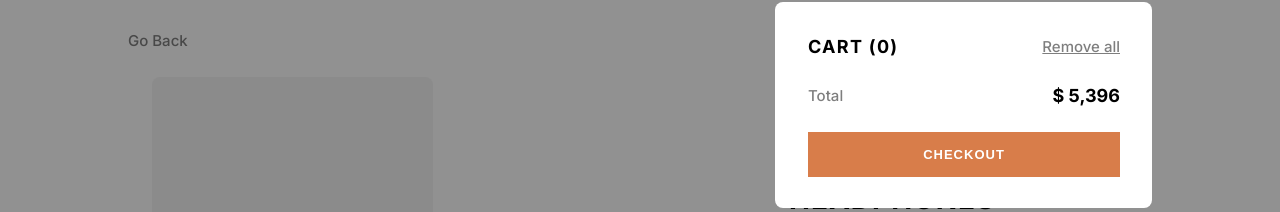
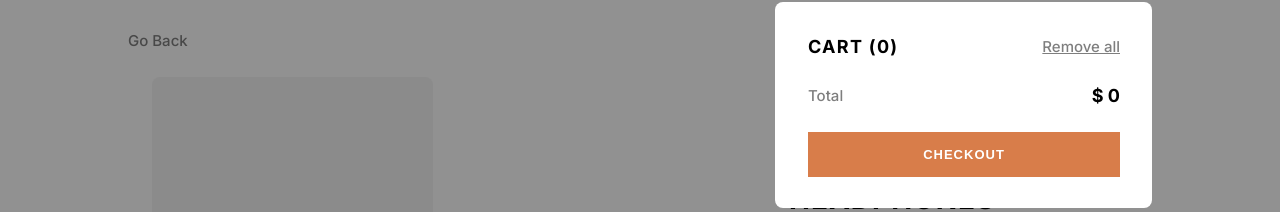
Before and after one commit to Cotne2003/audiophile-ecommerce-website, a Next.js app: page /headphones/XX99-Mark-II in a window 1280 px wide. Both pictures are taken after a click on the picture 1140 px from the left and 48 px from the top of the page. Shown: the part 148-360 px from the top of the page. Built offline with nearby package versions, Linux system fonts and the light colour scheme.

Commit message:
fixed cart some bugs

```diff
--- a/app/states.ts
+++ b/app/states.ts
@@ -2,12 +2,17 @@ import { atom } from "recoil";
 
 export type Product = {
   id: string;
-  imgUrl: string | undefined;
-  title: string | undefined;
-  price: string | undefined;
+  imgUrl: string;
+  title: string;
+  price: string;
 };
 
 export const cartData = atom({
   key: "cart",
   default: [] as Product[],
 });
+
+export const totalPrice = atom({
+  key: "total",
+  default: 0 as number,
+});
--- a/components/header/cartSpace/CartSpace.tsx
+++ b/components/header/cartSpace/CartSpace.tsx
@@ -14,8 +14,9 @@ import {
   TotalAndFullPriceDiv,
 } from "./CartSpaceStyles";
 import CartProduct from "./CartProduct/CartProduct";
-import { useRecoilState } from "recoil";
+import { useRecoilState, useRecoilValue } from "recoil";
 import { cartData } from "@/app/states";
+import { totalPrice } from "@/app/states";
 
 type Props = {
   cartSpace: boolean;
@@ -26,10 +27,14 @@ const Cart = ({ cartSpace, setCartSpace }: Props) => {
   const cartSpaceRemover = () => {
     setCartSpace(!cartSpace);
   };
+
   const [cart, setCart] = useRecoilState(cartData);
   const cartDataRemover = () => {
     setCart([]);
   };
+
+  const [total, setTotal] = useRecoilState(totalPrice);
+
   return (
     <>
       <CartContainer onClick={cartSpaceRemover}></CartContainer>
@@ -51,7 +56,7 @@ const Cart = ({ cartSpace, setCartSpace }: Props) => {
         <TotalAndButtonContainer>
           <TotalAndFullPriceDiv>
             <Total>Total</Total>
-            <FullPrice>$ 5,396</FullPrice>
+            <FullPrice>$ {total}</FullPrice>
           </TotalAndFullPriceDiv>
           <ChekCoutBtn>checkout</ChekCoutBtn>
         </TotalAndButtonContainer>
--- a/components/oneProductPage/sectionOne/SectionOne.tsx
+++ b/components/oneProductPage/sectionOne/SectionOne.tsx
@@ -19,7 +19,7 @@ import plus from "@/public/assets/plus.svg";
 import minus from "@/public/assets/minus.svg";
 import { DATA, ProductType } from "@/DATA";
 import { useRouter, usePathname } from "next/navigation";
-import { Product, cartData } from "@/app/states";
+import { Product, cartData, totalPrice } from "@/app/states";
 import { useRecoilState } from "recoil";
 import { v4 } from "uuid";
 
@@ -38,15 +38,16 @@ const SectionOne = () => {
   }, []);
 
   const [cart, setCart] = useRecoilState<Product[]>(cartData);
+  const [total, setTotal] = useRecoilState(totalPrice);
 
   const addedProduct = () => {
     setCart([
       ...cart,
       {
         id: v4(),
-        imgUrl: data?.mainImgDesktopUrl,
-        title: data?.title,
-        price: data?.price,
+        imgUrl: data?.mainImgDesktopUrl ?? "nothing",
+        title: data?.title ?? "nothing",
+        price: data?.price ?? "0",
       },
     ]);
   };
```
